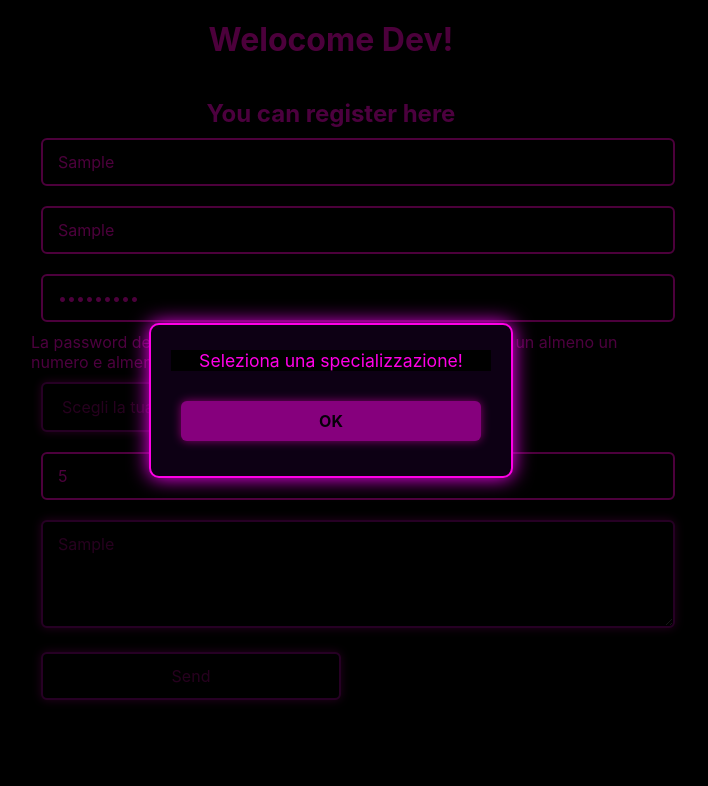
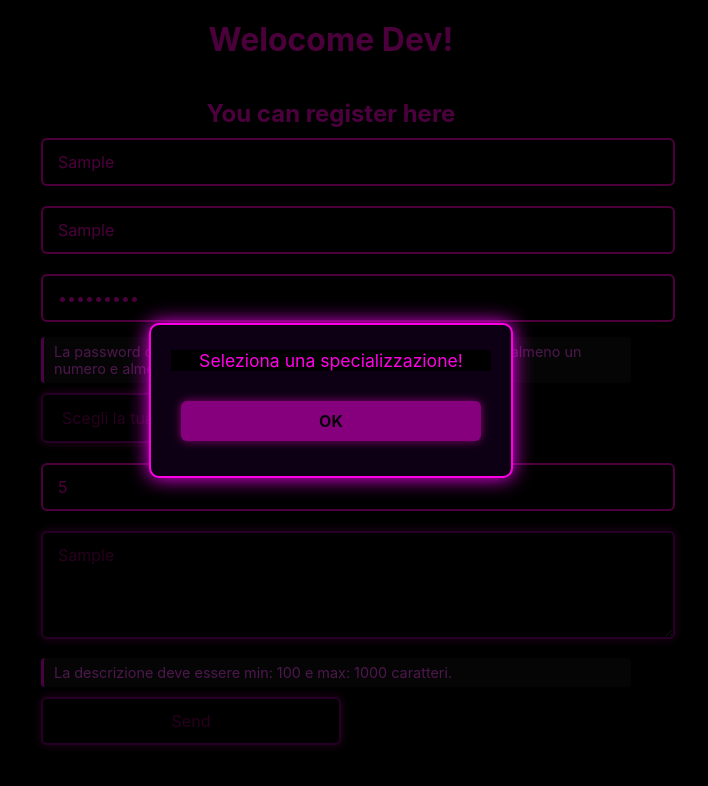
Before and after one commit to dpalexandru/ex-react-useref-signup, a React (Vite) app: page / in a window 1280 px wide. Both pictures are taken after typing "Sample", "Sample", "Sample123", "5", "Sample" into the empty fields and a click on the button "Send". Shown: the top 786 px of the page, without its empty margins (309-1017 px from the left). Built offline with nearby package versions, Linux system fonts and the light colour scheme.

Commit message:
[Mailstone2] add real time controll to description

```diff
--- a/src/App.jsx
+++ b/src/App.jsx
@@ -75,6 +75,15 @@ function App() {
     return hasMinLength && hasNumber && hasSymbol && hasLetter;
   }, [password]);
 
+  //controllo in tempo reale password
+  const isDescriptionValid = useMemo(() => {
+    const hasMinLength = descrizione.trim().length >= 100;
+    const hasMaxLength = descrizione.trim().length <= 1000
+
+    return hasMinLength && hasMaxLength
+  }, [descrizione]);
+
+
 
   return (
     <>
@@ -141,6 +150,13 @@ function App() {
           >
           </textarea>
 
+
+          {!isDescriptionValid && descrizione.length > 0 && (
+            <p className="errore">
+              La descrizione deve essere min: 100 e max: 1000 caratteri.
+            </p>
+          )}
+
           <button type='submit'>Send</button>
 
         </form>
--- a/src/index.css
+++ b/src/index.css
@@ -138,3 +138,13 @@ input:focus {
   background: #ff33ff;
   box-shadow: 0 0 12px #ff00ff;
 }
+
+.errore {
+  color: #ff4dff;
+  background: rgba(235, 229, 235, 0.08);
+  border-left: 3px solid #ff00e6;
+  padding: 6px 10px;
+  font-size: 0.9rem;
+  margin: 5px 0 0 10px;
+  border-radius: 4px;
+}
```
